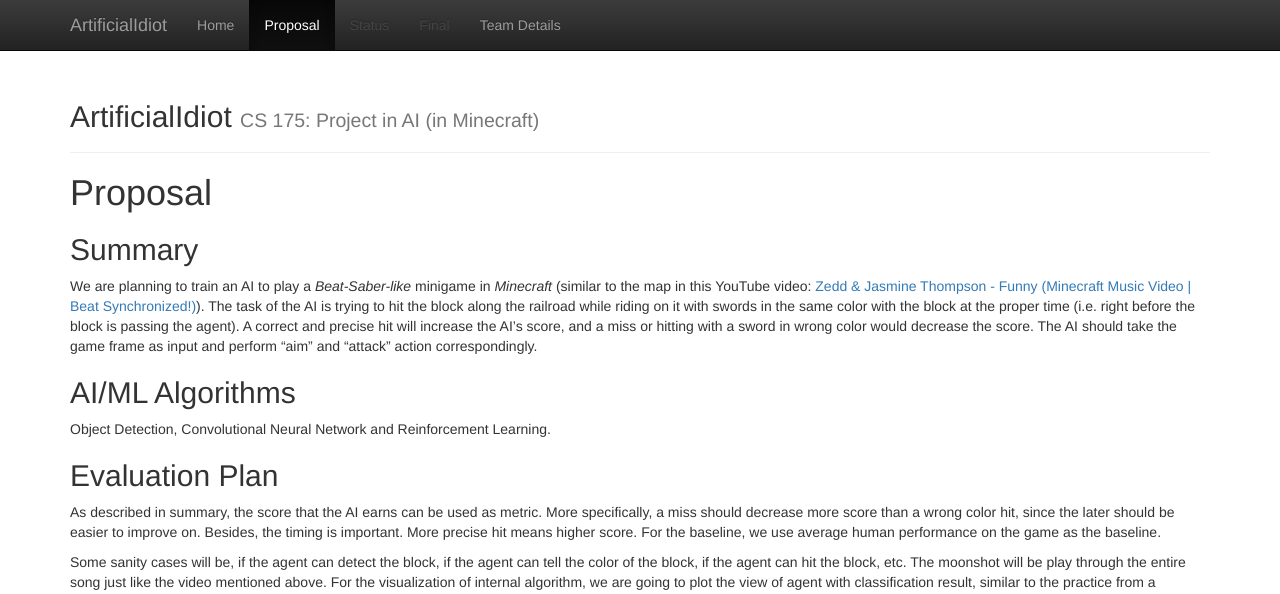
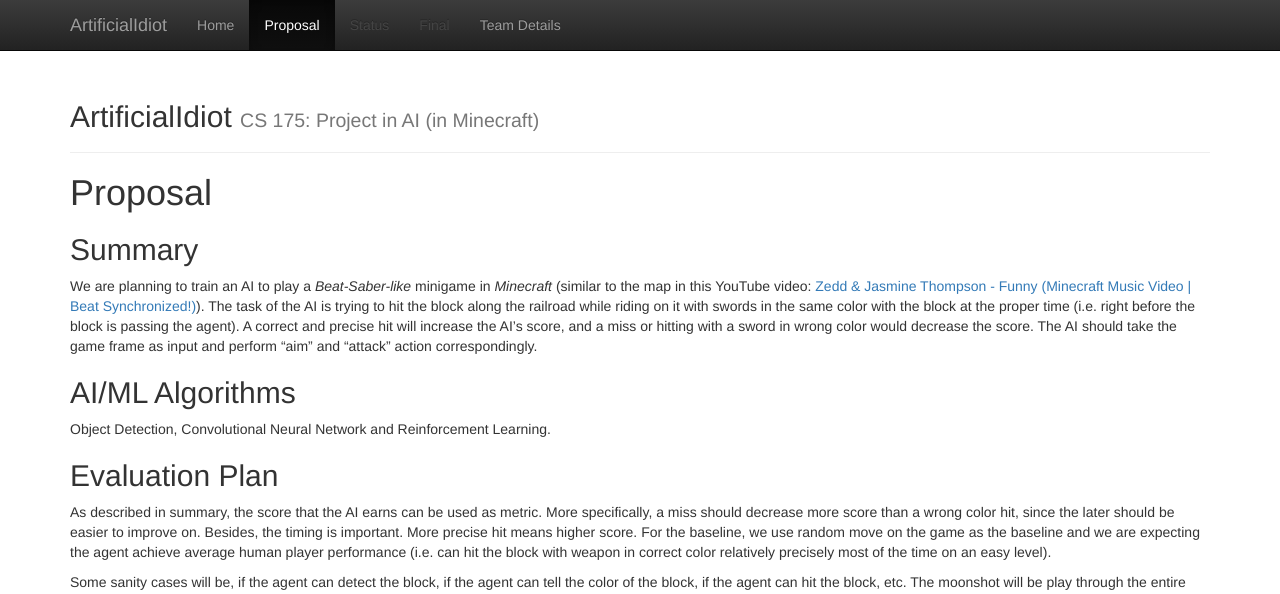
Before and after one commit to CoderMisha/ArtificialIdiot, a Jekyll site: the page built from docs/proposal.md, in a window 1280 px wide and 1095 px high. Shown: the top 594 px of the window. Built offline with Jekyll 4.4.1, drawn with Linux system fonts in a browser that asks for light colours.

Commit message:
update image link

```diff
--- a/docs/proposal.md
+++ b/docs/proposal.md
@@ -15,7 +15,7 @@ Object Detection, Convolutional Neural Network and Reinforcement Learning.
 
 ## Evaluation Plan
 
-As described in summary, the score that the AI earns can be used as metric. More specifically, a miss should decrease more score than a wrong color hit, since the later should be easier to improve on. Besides, the timing is important. More precise hit means higher score. For the baseline, we use average human performance on the game as the baseline.
+As described in summary, the score that the AI earns can be used as metric. More specifically, a miss should decrease more score than a wrong color hit, since the later should be easier to improve on. Besides, the timing is important. More precise hit means higher score. For the baseline, we use random move on the game as the baseline and we are expecting the agent achieve average human player performance (i.e. can hit the block with weapon in correct color relatively precisely most of the time on an easy level).
 
 Some sanity cases will be, if the agent can detect the block, if the agent can tell the color of the block, if the agent can hit the block, etc. The moonshot will be play through the entire song just like the video mentioned above. For the visualization of internal algorithm, we are going to plot the view of agent with classification result, similar to the practice from a previous group:
 
```
